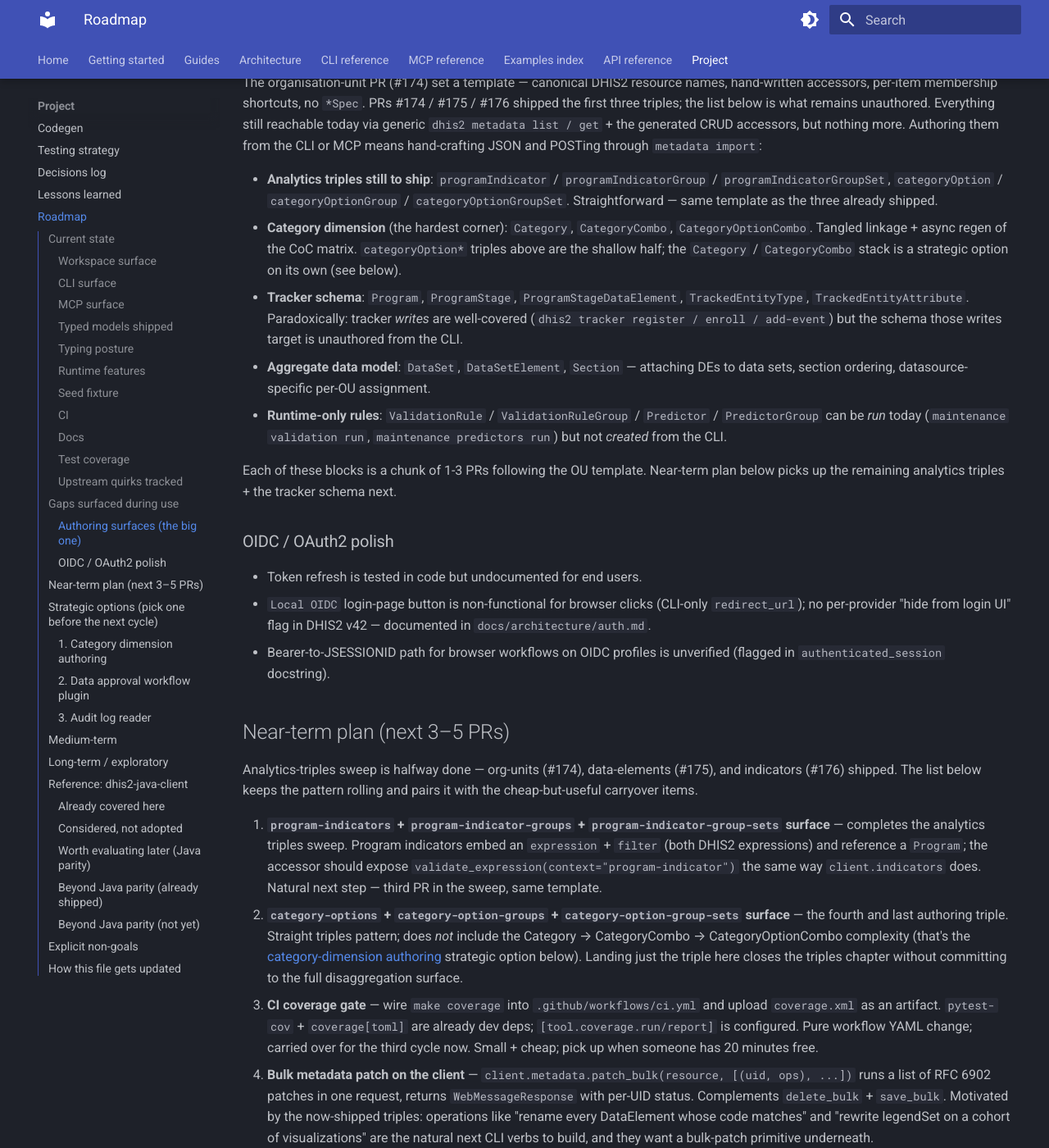
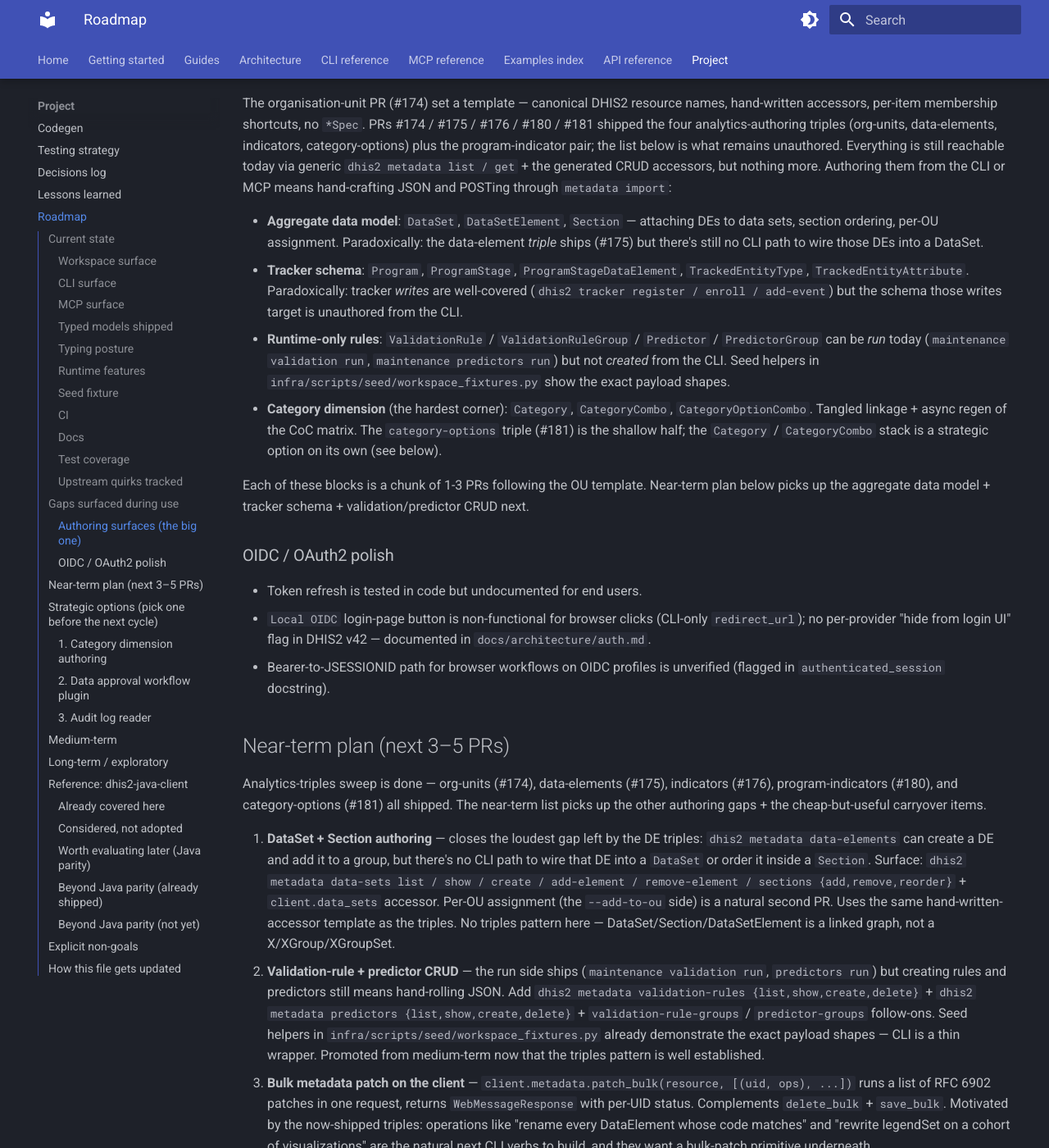
Before and after one commit to winterop-com/dhis2-utils, an MkDocs documentation site: the page built from docs/roadmap.md, in a window 1280 px wide and 1400 px high, scrolled down 5251 px. Shown: the whole window at 82% size. Built offline with MkDocs 1.6.1 and Material for MkDocs 9.7.7, drawn with Linux system fonts in a browser that asks for light colours; some of the changed text lies outside the part shown.

Commit message:
docs(roadmap): reset near-term after triples sweep closed (#184)
Drop program-indicators (#180) + category-options (#181) from
near-term now that both shipped. Promote DataSet/Section authoring
and validation-rule/predictor CRUD into their slots; keep bulk
patch, tracker schema, and CI coverage gate. Sync stale counts:
MCP tools 210->243, plugin groups fix (drop dev, add route),
examples 136->138 (67 client / 44 CLI / 27 MCP).

```diff
--- a/docs/roadmap.md
+++ b/docs/roadmap.md
@@ -24,13 +24,13 @@
 - **Core CRUD**: `list` / `get` / `patch` (RFC 6902).
 - **Cross-resource search**: `dhis2 metadata search <query>` — fans out three concurrent `/api/metadata?filter=<field>:ilike:<q>` calls (`id`, `code`, `name`) and merges by UID. Full UID, partial UID, business code, or name fragment all flow through one verb.
 - **Bundle operations**: `export` / `import` / `diff` (file-vs-file and file-vs-live) with per-resource filters + dangling-reference warning on export; `diff-profiles` for staging-vs-prod drift.
-- **Authoring sub-apps**: `options show / find / sync` for OptionSet sync; `attribute get / set / delete / find` for cross-resource AttributeValue workflows; `program-rule show / vars-for / validate-expression / where-de-is-used`; `sql-view list / show / execute / refresh / adhoc`; `viz list / show / create / clone / delete`; `dashboard list / show / add-item / remove-item`; `map list / show / create / clone / delete`; `legend-sets list / show / create / clone / delete`; three full `X / XGroup / XGroupSet` authoring triples with canonical DHIS2 naming — `organisation-units` / `organisation-unit-groups` / `organisation-unit-group-sets` (plus `organisation-unit-levels` for per-depth rename), `data-elements` / `data-element-groups` / `data-element-group-sets`, and `indicators` / `indicator-groups` / `indicator-group-sets`.
+- **Authoring sub-apps**: `options show / find / sync` for OptionSet sync; `attribute get / set / delete / find` for cross-resource AttributeValue workflows; `program-rule show / vars-for / validate-expression / where-de-is-used`; `sql-view list / show / execute / refresh / adhoc`; `viz list / show / create / clone / delete`; `dashboard list / show / add-item / remove-item`; `map list / show / create / clone / delete`; `legend-sets list / show / create / clone / delete`; four full `X / XGroup / XGroupSet` authoring triples with canonical DHIS2 naming — `organisation-units` / `organisation-unit-groups` / `organisation-unit-group-sets` (plus `organisation-unit-levels` for per-depth rename), `data-elements` / `data-element-groups` / `data-element-group-sets`, `indicators` / `indicator-groups` / `indicator-group-sets`, and `category-options` / `category-option-groups` / `category-option-group-sets`; plus the `program-indicators` + `program-indicator-groups` pair (DHIS2 has no `programIndicatorGroupSet`).
 
 `dhis2 doctor` runs ~100 checks on a live instance (20 metadata-health probes + 81 DHIS2 integrity checks + BUGS tripwires).
 
 ### MCP surface
 
-210 tools across 13 plugin groups (`analytics_*`, `apps_*`, `customize_*`, `data_*`, `dev_*`, `doctor_*`, `files_*`, `maintenance_*`, `messaging_*`, `metadata_*`, `profile_*`, `system_*`, `user_*`). Every CLI command has an MCP tool equivalent and vice versa; both share one typed service call.
+243 tools across 13 plugin groups (`analytics_*`, `apps_*`, `customize_*`, `data_*`, `doctor_*`, `files_*`, `maintenance_*`, `messaging_*`, `metadata_*`, `profile_*`, `route_*`, `system_*`, `user_*`). Every CLI command has an MCP tool equivalent and vice versa; both share one typed service call.
 
 ### Typed models shipped
 
@@ -118,15 +118,14 @@
 
 ### Authoring surfaces (the big one)
 
-The organisation-unit PR (#174) set a template — canonical DHIS2 resource names, hand-written accessors, per-item membership shortcuts, no `*Spec`. PRs #174 / #175 / #176 shipped the first three triples; the list below is what remains unauthored. Everything still reachable today via generic `dhis2 metadata list / get` + the generated CRUD accessors, but nothing more. Authoring them from the CLI or MCP means hand-crafting JSON and POSTing through `metadata import`:
+The organisation-unit PR (#174) set a template — canonical DHIS2 resource names, hand-written accessors, per-item membership shortcuts, no `*Spec`. PRs #174 / #175 / #176 / #180 / #181 shipped the four analytics-authoring triples (org-units, data-elements, indicators, category-options) plus the program-indicator pair; the list below is what remains unauthored. Everything is still reachable today via generic `dhis2 metadata list / get` + the generated CRUD accessors, but nothing more. Authoring them from the CLI or MCP means hand-crafting JSON and POSTing through `metadata import`:
 
-- **Analytics triples still to ship**: `programIndicator` / `programIndicatorGroup` / `programIndicatorGroupSet`, `categoryOption` / `categoryOptionGroup` / `categoryOptionGroupSet`. Straightforward — same template as the three already shipped.
-- **Category dimension** (the hardest corner): `Category`, `CategoryCombo`, `CategoryOptionCombo`. Tangled linkage + async regen of the CoC matrix. `categoryOption*` triples above are the shallow half; the `Category` / `CategoryCombo` stack is a strategic option on its own (see below).
+- **Aggregate data model**: `DataSet`, `DataSetElement`, `Section` — attaching DEs to data sets, section ordering, per-OU assignment. Paradoxically: the data-element *triple* ships (#175) but there's still no CLI path to wire those DEs into a DataSet.
 - **Tracker schema**: `Program`, `ProgramStage`, `ProgramStageDataElement`, `TrackedEntityType`, `TrackedEntityAttribute`. Paradoxically: tracker *writes* are well-covered (`dhis2 tracker register / enroll / add-event`) but the schema those writes target is unauthored from the CLI.
-- **Aggregate data model**: `DataSet`, `DataSetElement`, `Section` — attaching DEs to data sets, section ordering, datasource-specific per-OU assignment.
-- **Runtime-only rules**: `ValidationRule` / `ValidationRuleGroup` / `Predictor` / `PredictorGroup` can be *run* today (`maintenance validation run`, `maintenance predictors run`) but not *created* from the CLI.
+- **Runtime-only rules**: `ValidationRule` / `ValidationRuleGroup` / `Predictor` / `PredictorGroup` can be *run* today (`maintenance validation run`, `maintenance predictors run`) but not *created* from the CLI. Seed helpers in `infra/scripts/seed/workspace_fixtures.py` show the exact payload shapes.
+- **Category dimension** (the hardest corner): `Category`, `CategoryCombo`, `CategoryOptionCombo`. Tangled linkage + async regen of the CoC matrix. The `category-options` triple (#181) is the shallow half; the `Category` / `CategoryCombo` stack is a strategic option on its own (see below).
 
-Each of these blocks is a chunk of 1-3 PRs following the OU template. Near-term plan below picks up the remaining analytics triples + the tracker schema next.
+Each of these blocks is a chunk of 1-3 PRs following the OU template. Near-term plan below picks up the aggregate data model + tracker schema + validation/predictor CRUD next.
 
 ### OIDC / OAuth2 polish
 
@@ -136,13 +135,13 @@
 
 ## Near-term plan (next 3–5 PRs)
 
-Analytics-triples sweep is halfway done — org-units (#174), data-elements (#175), and indicators (#176) shipped. The list below keeps the pattern rolling and pairs it with the cheap-but-useful carryover items.
+Analytics-triples sweep is done — org-units (#174), data-elements (#175), indicators (#176), program-indicators (#180), and category-options (#181) all shipped. The near-term list picks up the other authoring gaps + the cheap-but-useful carryover items.
 
-1. **`program-indicators` + `program-indicator-groups` + `program-indicator-group-sets` surface** — completes the analytics triples sweep. Program indicators embed an `expression` + `filter` (both DHIS2 expressions) and reference a `Program`; the accessor should expose `validate_expression(context="program-indicator")` the same way `client.indicators` does. Natural next step — third PR in the sweep, same template.
-2. **`category-options` + `category-option-groups` + `category-option-group-sets` surface** — the fourth and last authoring triple. Straight triples pattern; does *not* include the Category → CategoryCombo → CategoryOptionCombo complexity (that's the [category-dimension authoring](#1-category-dimension-authoring) strategic option below). Landing just the triple here closes the triples chapter without committing to the full disaggregation surface.
-3. **CI coverage gate** — wire `make coverage` into `.github/workflows/ci.yml` and upload `coverage.xml` as an artifact. `pytest-cov` + `coverage[toml]` are already dev deps; `[tool.coverage.run/report]` is configured. Pure workflow YAML change; carried over for the third cycle now. Small + cheap; pick up when someone has 20 minutes free.
-4. **Bulk metadata patch on the client** — `client.metadata.patch_bulk(resource, [(uid, ops), ...])` runs a list of RFC 6902 patches in one request, returns `WebMessageResponse` with per-UID status. Complements `delete_bulk` + `save_bulk`. Motivated by the now-shipped triples: operations like "rename every DataElement whose code matches" and "rewrite legendSet on a cohort of visualizations" are the natural next CLI verbs to build, and they want a bulk-patch primitive underneath.
-5. **Tracker schema authoring surface** — `Program` / `ProgramStage` / `ProgramStageDataElement` / `TrackedEntityType` / `TrackedEntityAttribute` all go through generic `metadata list/get` today. Pairs poorly with the already-shipped tracker *write* plugins (`dhis2 tracker register / enroll / add-event`): you can post tracked entities but can't create the program that receives them from the CLI. Promoted from medium-term now that the triples pattern is well established — tracker schema needs dedicated sub-apps per domain (own concepts: enrollment / incident date, repeating stages, PSDE ordering) rather than `XGroup/XGroupSet` triples.
+1. **DataSet + Section authoring** — closes the loudest gap left by the DE triples: `dhis2 metadata data-elements` can create a DE and add it to a group, but there's no CLI path to wire that DE into a `DataSet` or order it inside a `Section`. Surface: `dhis2 metadata data-sets list / show / create / add-element / remove-element / sections {add,remove,reorder}` + `client.data_sets` accessor. Per-OU assignment (the `--add-to-ou` side) is a natural second PR. Uses the same hand-written-accessor template as the triples. No triples pattern here — DataSet/Section/DataSetElement is a linked graph, not a X/XGroup/XGroupSet.
+2. **Validation-rule + predictor CRUD** — the run side ships (`maintenance validation run`, `predictors run`) but creating rules and predictors still means hand-rolling JSON. Add `dhis2 metadata validation-rules {list,show,create,delete}` + `dhis2 metadata predictors {list,show,create,delete}` + `validation-rule-groups` / `predictor-groups` follow-ons. Seed helpers in `infra/scripts/seed/workspace_fixtures.py` already demonstrate the exact payload shapes — CLI is a thin wrapper. Promoted from medium-term now that the triples pattern is well established.
+3. **Bulk metadata patch on the client** — `client.metadata.patch_bulk(resource, [(uid, ops), ...])` runs a list of RFC 6902 patches in one request, returns `WebMessageResponse` with per-UID status. Complements `delete_bulk` + `save_bulk`. Motivated by the now-shipped triples: operations like "rename every DataElement whose code matches" and "rewrite legendSet on a cohort of visualizations" are the natural next CLI verbs to build, and they want a bulk-patch primitive underneath.
+4. **Tracker schema authoring surface** — `Program` / `ProgramStage` / `ProgramStageDataElement` / `TrackedEntityType` / `TrackedEntityAttribute` all go through generic `metadata list/get` today. Pairs poorly with the already-shipped tracker *write* plugins (`dhis2 tracker register / enroll / add-event`): you can post tracked entities but can't create the program that receives them from the CLI. Tracker schema needs dedicated sub-apps per domain (own concepts: enrollment / incident date, repeating stages, PSDE ordering) rather than `XGroup/XGroupSet` triples — probably a 2-3 PR body of work.
+5. **CI coverage gate** — wire `make coverage` into `.github/workflows/ci.yml` and upload `coverage.xml` as an artifact. `pytest-cov` + `coverage[toml]` are already dev deps; `[tool.coverage.run/report]` is configured. Pure workflow YAML change; carried over for the fourth cycle now. Small + cheap; pick up when someone has 20 minutes free.
 
 Demoted / parked:
 
@@ -190,7 +189,6 @@
 
 - **Multi-version CI matrix** — integration tests run against v42 only. Stand up v40 / v41 / v43 / v44 nightly jobs against compose-managed stacks so codegen drift gets caught before release.
 - **CLI startup latency** — `dhis2 --help` takes ~2s to render, which is noticeable on every shell invocation. An explicit attempt in a `perf/lazy-oas-init` branch proved where the cost sits + why a clean fix is harder than it looked: `python -X importtime` shows ~900 ms goes into pydantic `model_rebuild` across the 562 OAS-emitted classes, triggered by 16 callers in `dhis2-client/*.py` doing `from dhis2_client.generated.v42.oas import X` at module top. A lazy PEP 562 `__getattr__` on `oas/__init__.py` is correct in isolation but every caller that imports a class by the `from oas import X` form still triggers the full load. A templates-only change saves ~80 ms; converting every caller to `from oas.<submodule> import X` saves ~1 s but breaks FastMCP's `list[Model]` tool-return serialisation (`MockValSer` instead of `SchemaSerializer` — pydantic's forward-ref resolver can't find siblings when only one submodule has been loaded, and skipping the eager `model_rebuild()` loop leaves the schemas deferred). Branch was closed rather than merged. A proper fix needs: **(a)** per-class on-demand `model_rebuild()` when the class is first touched for validate/serialize, **(b)** a namespace provider pydantic can consult lazily (maybe via `_types_namespace` + a dict proxy that imports submodules on-demand), or **(c)** accept that OAS load is unavoidable on any real command and focus on lazy plugin discovery + the Typer app-construction cost instead. Target: `dhis2 --help` under 400 ms.
-- **Validation-rule + predictor authoring** — `dhis2 maintenance validation run` + `predictors run` ship today, but creating a new rule or predictor still requires hand-rolling JSON and POSTing to `/api/metadata`. Add CRUD verbs (`dhis2 metadata validation-rules create --left-expr ... --op ... --right-expr ...`, `dhis2 metadata predictors create --generator ... --period MONTHLY --output <de>`). Small surface, fills the author-then-run gap. The seed fixture helpers in `infra/scripts/seed/workspace_fixtures.py` show the exact payload shapes — CLI is just a thin wrapper over them.
 - **`rootJunction=OR` client-side fallback** — BUGS.md #29: DHIS2 silently ANDs multiple `filter=` params even with `rootJunction=OR`, which is why `client.metadata.search` has to fan out three separate requests. The fan-out is a workaround, not a fix; `metadata list --filter a --filter b --root-junction OR` still quietly ANDs on the server. Add client-side OR emulation (issue one request per filter, merge by UID) behind the same `--root-junction` flag so the surface behaves as documented even while DHIS2 is broken. Gate with a `_dhis2_or_fallback` marker so the emulation can drop cleanly when the bug gets fixed upstream.
 - **Property-based testing on filter / order DSL parsing.**
 - **`metadata sharing bulk`** — batched variant of the existing sharing helpers. Apply one `SharingBuilder` result across many resources in one `/api/sharing` call per type.
@@ -259,7 +257,7 @@
 - **Rich conflict renderer** — `dhis2 metadata import` / `dhis2 data aggregate import` render `/api/metadata` and `/api/dataValueSets` error envelopes as a normalised `ConflictRow` table (object UID → offending property → server message).
 - **Apps plugin** — `dhis2 apps {list, add, remove, update, update --all, reload, snapshot, restore, hub-list, hub-url}` + `apps_*` MCP tools + `client.apps` accessor over `/api/apps` and `/api/appHub`. `update --all --dry-run` previews available hub updates before installing; bundled core apps update in place. `hub-list --search` filters the catalog client-side. `hub-url` read/writes the `keyAppHubUrl` system setting so self-hosted hubs can be wired via CLI. `snapshot --output` pins an instance's app inventory to a portable JSON manifest; `restore <manifest>` reinstalls every hub-backed entry via `install_from_hub`, with a `--dry-run` preview that mirrors `update --all --dry-run`.
 - **Metadata cross-instance merge** — `dhis2 metadata merge <source-profile> <target-profile> --resource ... [--dry-run]` orchestrates export+import in one pass, returning typed per-resource export counts plus the target import's `WebMessageResponse`. Pairs with `diff-profiles` (same resource+filter shape): diff to preview, merge to apply. Sharing blocks are stripped by default to avoid false-positive conflicts from per-instance user/group UIDs. Conflicts on the dry-run and applied paths render through the shared `ConflictRow` Rich table used by `metadata import` (#177), so preview output is immediately actionable without reaching for `--json | jq`.
-- **Canonical `X / XGroup / XGroupSet` authoring triples** — three sub-apps each under `dhis2 metadata`, one client accessor per resource, following a single canonical-naming rule (lowercase + hyphenate the DHIS2 resource path). Shipped for `organisation-units` (#174), `data-elements` (#175), and `indicators` (#176). Each PR adds 15–18 MCP tools, full CLI verbs (`list` / `show` / `create` / rename-like / per-item membership), and hand-written accessors that return typed generated models. No `*Spec` builders — keyword args on the accessor (continues the spec-audit data point). The indicator accessor additionally exposes `validate_expression(context="indicator")` so callers can pre-flight numerator / denominator DE-UID references before a failed create. `program-indicators` and `category-options` triples are the remaining two to round out the analytics-authoring surface (see near-term).
+- **Canonical `X / XGroup / XGroupSet` authoring triples** — sub-apps under `dhis2 metadata`, one client accessor per resource, following a single canonical-naming rule (lowercase + hyphenate the DHIS2 resource path). Shipped for `organisation-units` (#174), `data-elements` (#175), `indicators` (#176), and `category-options` (#181), plus the `program-indicators` pair (#180 — DHIS2 has no `programIndicatorGroupSet`). Each PR adds 15–19 MCP tools, full CLI verbs (`list` / `show` / `create` / rename-like / per-item membership), and hand-written accessors that return typed generated models. No `*Spec` builders — keyword args on the accessor (continues the spec-audit data point). The indicator accessor exposes `validate_expression(context="indicator")`, the program-indicator accessor `validate_expression(context="program-indicator")`, so callers can pre-flight numerator / denominator / expression references before a failed create. `category-options` additionally ships `set_validity_window(uid, start_date, end_date)` for the validity-window knob unique to that resource.
 - **Playwright-driven OIDC login** — `dhis2 profile login --no-browser` prints the auth URL for copy-paste; `dhis2_browser.drive_oauth2_login(profile, user, pw)` drives the full flow via Chromium (React login → Spring AS consent → loopback redirect) for CI + headless use cases. `examples/cli/profile_oidc_login.sh` + `examples/client/oidc_login.py` auto-dispatch to the Playwright path when `DHIS2_USERNAME` / `DHIS2_PASSWORD` are in env.
 - **Predictor + validation seed fixtures** — the Sierra Leone play42 snapshot now ships 2 BCG predictors (`avg` + `sum` over 3-month windows) + a PredictorGroup + 2 output DEs, plus 2 BCG validation rules + a ValidationRuleGroup that reliably produce violations. `dhis2 maintenance predictors run --group` and `dhis2 maintenance validation run --group` have concrete targets out of the box.
 - **Interactive CLI pickers** — `dhis2 profile default` launches an arrow-key menu via `questionary`.
```
Also changed, not shown: other parts of docs/roadmap.md (+2 -2 lines).
